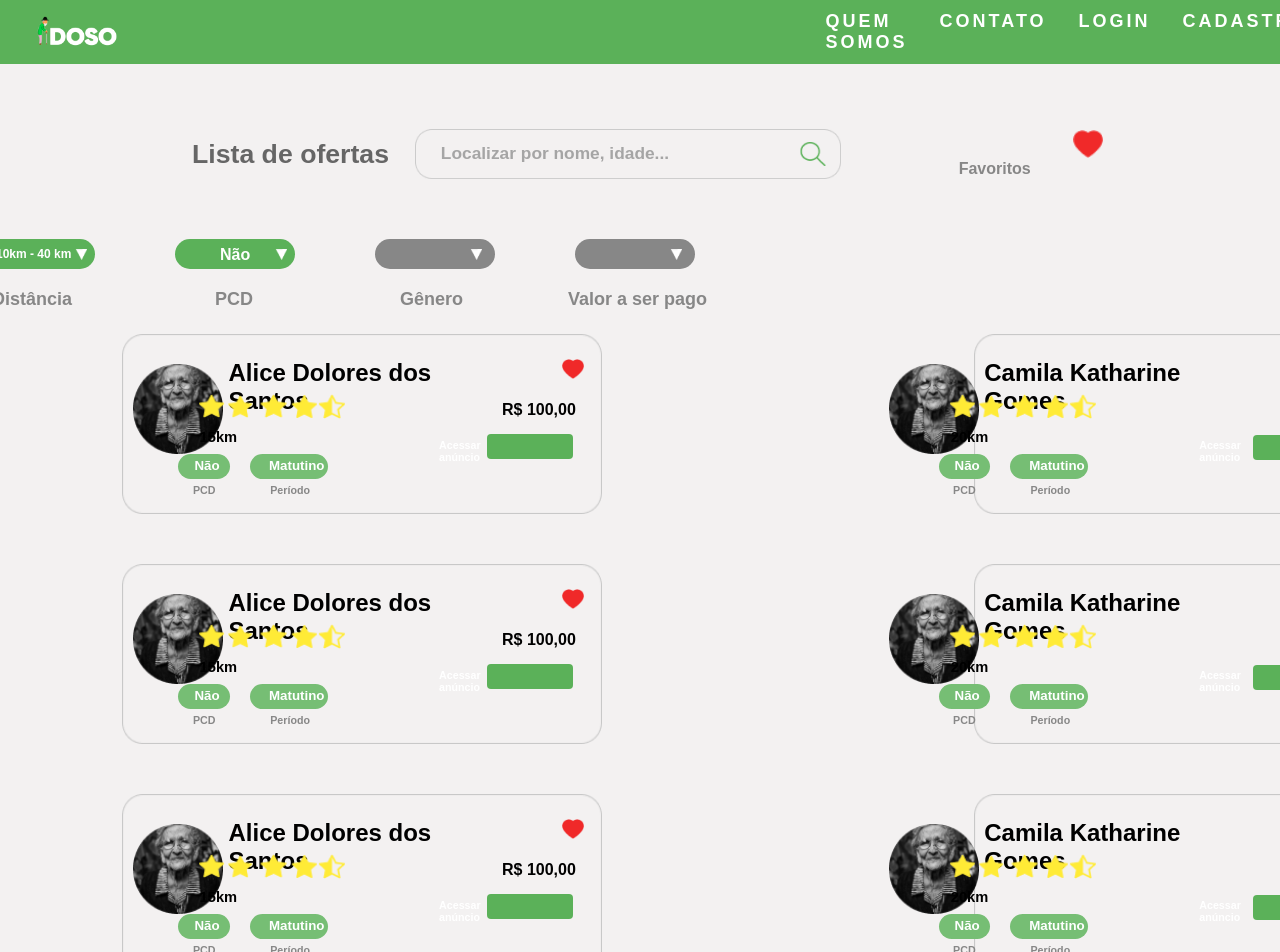
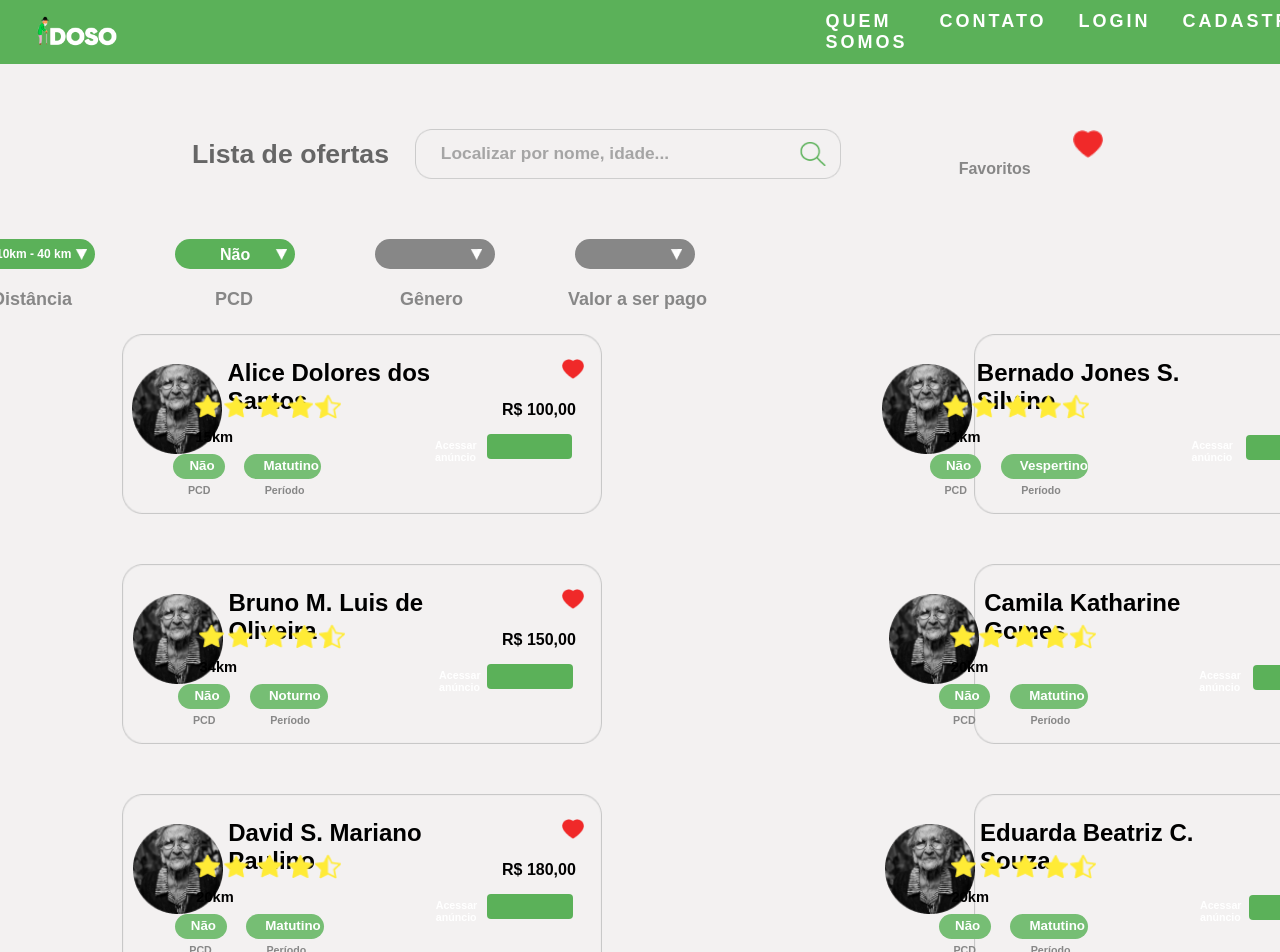
Before and after one commit to Gabrie2121/IdosoWeb, a React (Create React App) app: page / in a window 1280 px wide. Shown: the top 952 px of the page. Built offline with nearby package versions, Linux system fonts and the light colour scheme.

Commit message:
ListaOfertas: Alterado conteudo
Modificado o conteudo das ofertas

```diff
--- a/src/pages/ListaOfertas.js
+++ b/src/pages/ListaOfertas.js
@@ -448,14 +448,14 @@ function ListaOfertas() {
                        <AccessButtton2/>
                         <ProfieImage2 src={aliceImage} />
                         <SpanName2>
-                            Camila Katharine Gomes
+                            Bernado Jones S. Silvino
                         </SpanName2>
                         <StarImage2 src={starImg} />
                         <SpanPayment2>
-                            R$ 210,00
+                            R$ 70,00
                         </SpanPayment2>
                         <KmSpan2>
-                            20km
+                            11km
                         </KmSpan2>
                         <SpanAccess2>
                             Acessar anúncio
@@ -473,7 +473,7 @@ function ListaOfertas() {
                         </SpanTime2>
                         <DivTime2>
                             <SpanTimeValue2>
-                                Matutino
+                                Vespertino
                             </SpanTimeValue2>
                         </DivTime2>
                     </ItemOffer>
@@ -485,14 +485,14 @@ function ListaOfertas() {
                       <AccessButtton1/>
                         <ProfieImage1 src={aliceImage} />
                         <SpanName1>
-                            Alice Dolores dos Santos
+                            Bruno M. Luis de Oliveira
                         </SpanName1>
                         <StarImage1 src={starImg} />
                         <SpanPayment1>
-                            R$ 100,00
+                            R$ 150,00
                         </SpanPayment1>
                         <KmSpan1>
-                            15km
+                            34km
                         </KmSpan1>
                         <SpanAccess1>
                             Acessar anúncio
@@ -510,7 +510,7 @@ function ListaOfertas() {
                         </SpanTime1>
                         <DivTime1>
                             <SpanTimeValue1>
-                                Matutino
+                                Noturno
                             </SpanTimeValue1>
                         </DivTime1>
                         {/* Segunda Oferta */}
@@ -554,14 +554,14 @@ function ListaOfertas() {
                         <AccessButtton1/>
                         <ProfieImage1 src={aliceImage} />
                         <SpanName1>
-                            Alice Dolores dos Santos
+                            David S. Mariano Paulino
                         </SpanName1>
                         <StarImage1 src={starImg} />
                         <SpanPayment1>
-                            R$ 100,00
+                            R$ 180,00
                         </SpanPayment1>
                         <KmSpan1>
-                            15km
+                            20km
                         </KmSpan1>
                         <SpanAccess1>
                             Acessar anúncio
@@ -586,11 +586,11 @@ function ListaOfertas() {
                         <AccessButtton2/>
                         <ProfieImage2 src={aliceImage} />
                         <SpanName2>
-                            Camila Katharine Gomes
+                            Eduarda Beatriz C. Souza
                         </SpanName2>
                         <StarImage2 src={starImg} />
                         <SpanPayment2>
-                            R$ 210,00
+                            R$ 95,00
                         </SpanPayment2>
                         <KmSpan2>
                             20km
```
